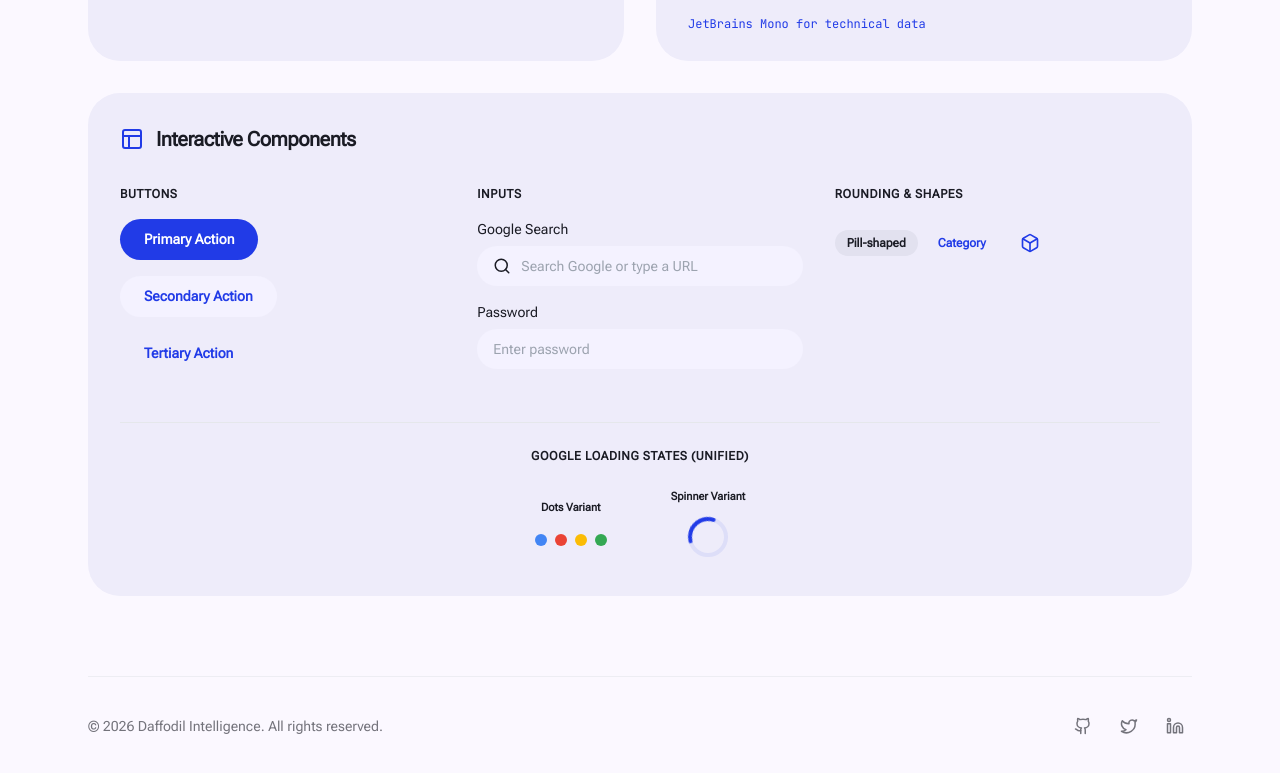
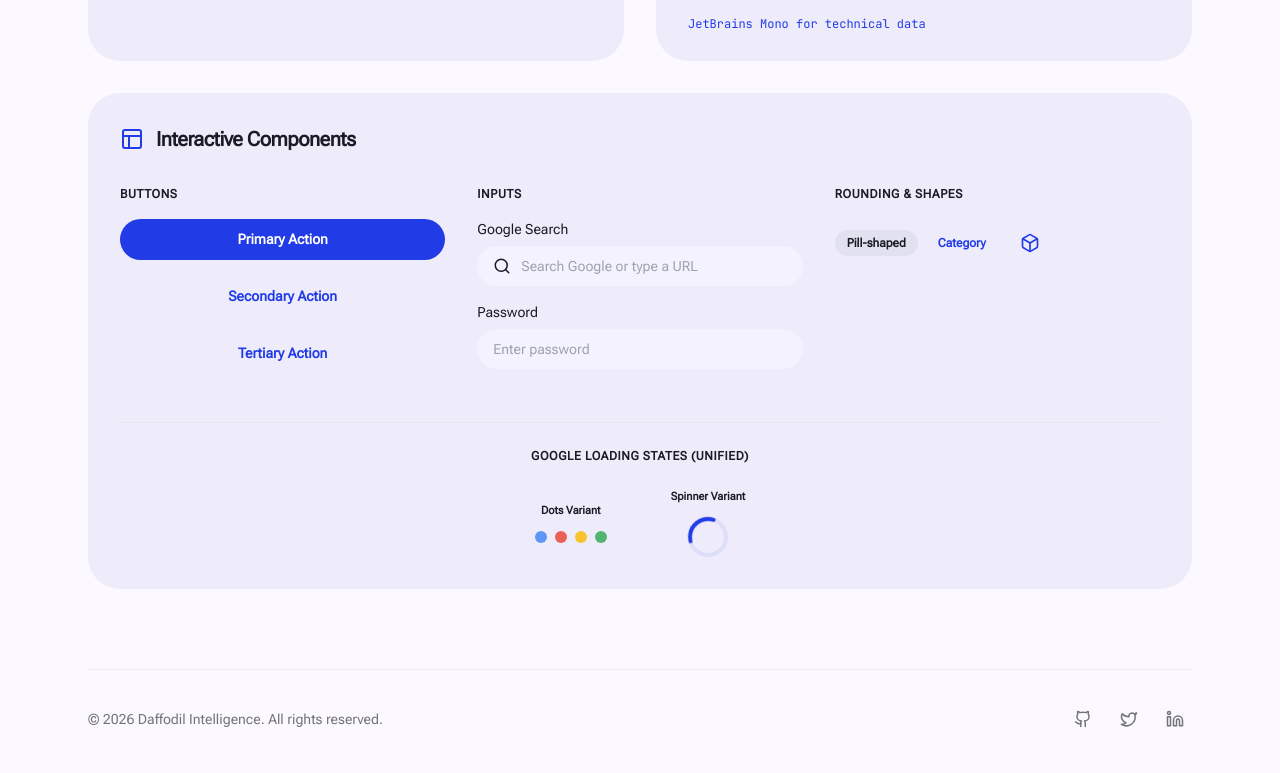
Before and after one commit to theshoaibme/daffodil-intelligence, a React (Vite) app in the folder apps/web/: page / in a window 1280 px wide. Shown: the part 571-1344 px from the top of the page. Built offline with nearby package versions, Linux system fonts and the light colour scheme.

Commit message:
refactor: remove Tooltip component dependency and upgrade Button component with size, color, and tonal variant support

```diff
--- a/apps/web/src/components/ComponentGallery.tsx
+++ b/apps/web/src/components/ComponentGallery.tsx
@@ -19,13 +19,13 @@ const ComponentGallery: React.FC = () => {
             Buttons
           </h3>
           <div className="space-y-4 flex flex-col border-0 shadow-none">
-            <Button variant="contained" tooltipTitle="Primary action button">
+            <Button variant="contained">
               Primary Action
             </Button>
-            <Button variant="outlined" tooltipTitle="Secondary action button">
+            <Button variant="outlined">
               Secondary Action
             </Button>
-            <Button variant="text" tooltipTitle="Tertiary action button">
+            <Button variant="text">
               Tertiary Action
             </Button>
           </div>
--- a/apps/web/src/components/Footer.tsx
+++ b/apps/web/src/components/Footer.tsx
@@ -1,6 +1,5 @@
 import React from 'react';
 import { Github, Twitter, Linkedin } from 'lucide-react';
-import { Tooltip } from '@ui';
 
 const Footer: React.FC = () => {
   return (
@@ -10,21 +9,15 @@ const Footer: React.FC = () => {
           © 2026 Daffodil Intelligence. All rights reserved.
         </p>
         <div className="flex flex-row space-x-3 border-0 shadow-none">
-          <Tooltip title="Visit Github Repository">
           <button className="p-2 hover:bg-surface-highest/20 text-on-surface hover:text-primary rounded-full outline-none border-0 shadow-none transform-none transition-none flex items-center justify-center">
             <Github size={18} />
           </button>
-          </Tooltip>
-          <Tooltip title="Visit our Twitter">
           <button className="p-2 hover:bg-surface-highest/20 text-on-surface hover:text-primary rounded-full outline-none border-0 shadow-none transform-none transition-none flex items-center justify-center">
             <Twitter size={18} />
           </button>
-          </Tooltip>
-          <Tooltip title="Visit our LinkedIn">
           <button className="p-2 hover:bg-surface-highest/20 text-on-surface hover:text-primary rounded-full outline-none border-0 shadow-none transform-none transition-none flex items-center justify-center">
             <Linkedin size={18} />
           </button>
-          </Tooltip>
         </div>
       </div>
     </div>
--- a/apps/web/src/components/Header.tsx
+++ b/apps/web/src/components/Header.tsx
@@ -1,7 +1,6 @@
 import React from 'react';
 import { Sun, Moon } from 'lucide-react';
 import { useThemeMode } from './ThemeProvider';
-import { Tooltip } from '@ui';
 
 const Header: React.FC = () => {
   const { mode, toggleTheme } = useThemeMode();
@@ -16,14 +15,12 @@ const Header: React.FC = () => {
           A high-fidelity, dynamic setup aligned strictly with Google default rules.
         </p>
       </div>
-      <Tooltip title={mode === 'dark' ? "Switch to Light Theme" : "Switch to Dark Theme"}>
       <button
         onClick={toggleTheme}
         className="p-3 rounded-full bg-surface-lowest hover:bg-surface-highest/30 text-on-surface flex items-center justify-center outline-none border-0 shadow-none transform-none transition-none"
       >
         {mode === 'dark' ? <Sun size={22} /> : <Moon size={22} />}
       </button>
-      </Tooltip>
     </div>
   );
 };
--- a/apps/web/src/components/ui/Button.tsx
+++ b/apps/web/src/components/ui/Button.tsx
@@ -1,41 +1,76 @@
 import React from 'react';
-import { Tooltip } from './Tooltip';
 
 interface ButtonProps extends React.ButtonHTMLAttributes<HTMLButtonElement> {
-  variant?: 'contained' | 'outlined' | 'text';
-  tooltipTitle?: string;
+  variant?: 'contained' | 'outlined' | 'text' | 'tonal';
+  color?: 'primary' | 'secondary' | 'error';
+  size?: 'sm' | 'md' | 'lg';
 }
 
 export const Button: React.FC<ButtonProps> = ({
   variant = 'contained',
-  tooltipTitle,
+  color = 'primary',
+  size = 'md',
   className = '',
   children,
   ...props
 }) => {
-  const baseStyles = 'px-6 py-2.5 rounded-full font-semibold outline-none border-0 shadow-none transform-none transition-none text-[14px] flex items-center justify-center';
+  // Base pill-shaped modern layout
+  const baseStyles = 'rounded-full font-semibold outline-none border-0 shadow-none transform-none transition-none flex items-center justify-center';
 
+  // Size variants mapping
+  let sizeStyles = '';
+  if (size === 'sm') {
+    sizeStyles = 'px-4 py-1.5 text-[12px]';
+  } else if (size === 'lg') {
+    sizeStyles = 'px-8 py-3.5 text-[16px]';
+  } else {
+    sizeStyles = 'px-6 py-2.5 text-[14px]'; // standard md size
+  }
+
+  // Variant & Color combinations
   let variantStyles = '';
   if (variant === 'contained') {
-    variantStyles = 'bg-primary text-on-primary hover:opacity-90 active:opacity-80';
+    if (color === 'secondary') {
+      variantStyles = 'bg-secondary text-white hover:opacity-90 active:opacity-80';
+    } else if (color === 'error') {
+      variantStyles = 'bg-error text-white hover:opacity-90 active:opacity-80';
+    } else {
+      variantStyles = 'bg-primary text-on-primary hover:opacity-90 active:opacity-80';
+    }
   } else if (variant === 'outlined') {
-    variantStyles = 'bg-surface-low dark:bg-surface-lowest text-primary hover:bg-primary/10';
+    if (color === 'secondary') {
+      variantStyles = 'bg-transparent text-secondary border border-secondary/30 hover:bg-secondary/10';
+    } else if (color === 'error') {
+      variantStyles = 'bg-transparent text-error border border-error/30 hover:bg-error/10';
+    } else {
+      variantStyles = 'bg-transparent text-primary border border-primary/30 hover:bg-primary/10';
+    }
+  } else if (variant === 'tonal') {
+    // Premium Google Material You Filled Tonal variant (soft background, deep colored text)
+    if (color === 'secondary') {
+      variantStyles = 'bg-secondary/15 text-secondary hover:bg-secondary/25';
+    } else if (color === 'error') {
+      variantStyles = 'bg-error/15 text-error hover:bg-error/25';
+    } else {
+      variantStyles = 'bg-primary/15 text-primary hover:bg-primary/25';
+    }
   } else {
-    variantStyles = 'bg-transparent text-primary hover:bg-primary/10';
+    // Text variant
+    if (color === 'secondary') {
+      variantStyles = 'bg-transparent text-secondary hover:bg-secondary/10';
+    } else if (color === 'error') {
+      variantStyles = 'bg-transparent text-error hover:bg-error/10';
+    } else {
+      variantStyles = 'bg-transparent text-primary hover:bg-primary/10';
+    }
   }
 
-  const buttonElement = (
+  return (
     <button
-      className={`${baseStyles} ${variantStyles} ${className}`}
+      className={`${baseStyles} ${sizeStyles} ${variantStyles} ${className}`}
       {...props}
     >
       {children}
     </button>
   );
-
-  if (tooltipTitle) {
-    return <Tooltip title={tooltipTitle}>{buttonElement}</Tooltip>;
-  }
-
-  return buttonElement;
 };
--- a/apps/web/src/components/ui/Input.tsx
+++ b/apps/web/src/components/ui/Input.tsx
@@ -1,47 +1,59 @@
 import React from 'react';
-import { Tooltip } from './Tooltip';
 
 interface InputProps extends React.InputHTMLAttributes<HTMLInputElement> {
   label?: string;
-  tooltipTitle?: string;
+  variant?: 'outlined' | 'filled' | 'standard'; // Outlined pill, Filled tonal with bottom line, or standard underlined
   startIcon?: React.ReactNode;
   containerClassName?: string;
 }
 
 export const Input: React.FC<InputProps> = ({
   label,
-  tooltipTitle,
+  variant = 'outlined',
   startIcon,
   className = '',
   containerClassName = '',
   ...props
 }) => {
-  const inputElement = (
-    <div className={`flex flex-col w-full ${containerClassName}`}>
+  // Variant styling mapping
+  let inputStyles = '';
+  if (variant === 'outlined') {
+    // Google standard fully pill-shaped search input
+    inputStyles = 'h-10 rounded-full bg-surface-low dark:bg-surface-lowest text-on-surface placeholder:text-on-surface-variant/40 outline-none border-0 shadow-none focus:bg-surface-low dark:focus:bg-surface-lowest';
+  } else if (variant === 'filled') {
+    // Google Material Filled variant: square container with soft top-rounding and a bottom active border
+    inputStyles = 'h-11 rounded-t-md rounded-b-none bg-surface-high/30 dark:bg-surface-high/10 text-on-surface placeholder:text-on-surface-variant/40 outline-none border-0 border-b-2 border-surface-highest/50 focus:border-primary focus:bg-surface-high/40 transition-colors duration-150 shadow-none';
+  } else {
+    // Standard underlined input: no background, simple bottom line, highly compact
+    inputStyles = 'h-10 rounded-none bg-transparent text-on-surface placeholder:text-on-surface-variant/40 outline-none border-0 border-b-2 border-surface-highest/40 focus:border-primary transition-colors duration-150 shadow-none px-0';
+  }
+
+  // Padding adjustment for startIcon
+  const paddingStyles = startIcon
+    ? (variant === 'standard' ? 'pl-8 pr-0' : 'pl-11 pr-4')
+    : (variant === 'standard' ? 'px-0' : 'px-4');
+
+  // Adjust icon placement for standard underlined variants
+  const iconLeftClass = variant === 'standard' ? 'left-0' : 'left-4';
+
+  return (
+    <div className={`flex flex-col w-full ${containerClassName} border-0 shadow-none`}>
       {label && (
         <label className="text-[14px] font-medium mb-1.5 text-on-surface">
           {label}
         </label>
       )}
-      <div className="relative flex items-center w-full">
+      <div className="relative flex items-center w-full border-0 shadow-none">
         {startIcon && (
-          <div className="absolute left-4 text-on-surface-variant/70 pointer-events-none flex items-center justify-center">
+          <div className={`absolute ${iconLeftClass} text-on-surface-variant/70 pointer-events-none flex items-center justify-center`}>
             {startIcon}
           </div>
         )}
         <input
-          className={`h-10 w-full rounded-full bg-surface-low dark:bg-surface-lowest text-on-surface placeholder:text-on-surface-variant/40 outline-none border-0 shadow-none selection:bg-primary selection:text-on-primary autofill-light dark:autofill-dark text-[14px] ${
-            startIcon ? 'pl-11 pr-4' : 'px-4'
-          } ${className}`}
+          className={`w-full selection:bg-primary selection:text-on-primary autofill-light dark:autofill-dark text-[14px] ${inputStyles} ${paddingStyles} ${className}`}
           {...props}
         />
       </div>
     </div>
   );
-
-  if (tooltipTitle) {
-    return <Tooltip title={tooltipTitle}>{inputElement}</Tooltip>;
-  }
-
-  return inputElement;
 };
--- a/apps/web/src/components/ui/Loader.tsx
+++ b/apps/web/src/components/ui/Loader.tsx
@@ -1,11 +1,10 @@
 import React from 'react';
-import { Tooltip } from './Tooltip';
 
 interface LoaderProps {
-  variant?: 'spinner' | 'dots';
+  variant?: 'spinner' | 'dots' | 'linear'; // Added 'linear' variant for horizontal sliding progress bar
   diameter?: number;
   strokeWidth?: number;
-  color?: 'primary' | 'accent' | 'warn';
+  color?: 'primary' | 'secondary' | 'error'; // Added robust color variants
   message?: string;
   fullPage?: boolean;
   overlay?: boolean;
@@ -32,8 +31,14 @@ export const Loader: React.FC<LoaderProps> = ({
     return base;
   }, [fullPage, overlay]);
 
+  // Color mapping utility for SVGs and dots
+  const colorHex = React.useMemo(() => {
+    if (color === 'secondary') return 'var(--color-secondary)';
+    if (color === 'error') return 'var(--color-error)';
+    return 'var(--color-primary)';
+  }, [color]);
+
   return (
-    <Tooltip title={message || "Loading..."}>
     <div className={containerClasses}>
       {variant === 'spinner' ? (
         <div
@@ -60,27 +65,55 @@ export const Loader: React.FC<LoaderProps> = ({
               cy={diameter / 2}
               r={(diameter - strokeWidth) / 2}
               fill="none"
-                stroke={color === 'warn' ? '#ea4335' : color === 'accent' ? '#fbbc05' : '#213be7'}
+              stroke={colorHex}
               strokeWidth={strokeWidth}
               strokeLinecap="round"
               className="animate-google-dash border-0"
             />
           </svg>
         </div>
-        ) : (
+      ) : variant === 'dots' ? (
         /* Dots Variant */
         <div className="flex flex-row space-x-2 justify-center items-center">
-            {['#4285F4', '#EA4335', '#FBBC05', '#34A853'].map((dotColor) => (
+          {color === 'primary' ? (
+            // Traditional Multi-color Google dots
+            ['#4285F4', '#EA4335', '#FBBC05', '#34A853'].map((dotColor) => (
               <div
                 key={dotColor}
-                className="rounded-full border-0 shadow-none"
+                className="rounded-full border-0 shadow-none animate-pulse"
                 style={{
                   width: diameter * 0.3,
                   height: diameter * 0.3,
                   backgroundColor: dotColor,
                 }}
               />
-            ))}
+            ))
+          ) : (
+            // Monochromatic themed dots
+            [1, 2, 3, 4].map((i) => (
+              <div
+                key={i}
+                className="rounded-full border-0 shadow-none animate-pulse"
+                style={{
+                  width: diameter * 0.3,
+                  height: diameter * 0.3,
+                  backgroundColor: colorHex,
+                  animationDelay: `${i * 0.2}s`,
+                }}
+              />
+            ))
+          )}
+        </div>
+      ) : (
+        /* Linear Google-style running progress bar variant */
+        <div className="w-64 h-1 bg-primary/10 rounded-full overflow-hidden relative border-0 shadow-none">
+          <div
+            className="h-full rounded-full absolute top-0 animate-linear-loader"
+            style={{
+              width: '40%',
+              backgroundColor: colorHex
+            }}
+          />
         </div>
       )}
       {message && (
@@ -89,6 +122,5 @@ export const Loader: React.FC<LoaderProps> = ({
         </p>
       )}
     </div>
-    </Tooltip>
   );
 };
--- a/apps/web/src/components/ui/index.ts
+++ b/apps/web/src/components/ui/index.ts
@@ -1,4 +1,3 @@
-export * from './Tooltip';
 export * from './Button';
 export * from './Input';
 export * from './Badge';
--- a/apps/web/src/index.css
+++ b/apps/web/src/index.css
@@ -54,8 +54,12 @@
   color-scheme: dark;
 }
 
+body, input, button, select, textarea {
+  font-family: var(--font-sans);
+}
+
 body {
-  @apply bg-background text-on-surface font-sans antialiased;
+  @apply bg-background text-on-surface antialiased;
   margin: 0;
   min-height: 100vh;
 }
--- a/apps/web/tailwind.config.ts
+++ b/apps/web/tailwind.config.ts
@@ -52,11 +52,16 @@ const config: Config = {
           '0%': { strokeDasharray: '1, 200', strokeDashoffset: '0' },
           '50%': { strokeDasharray: '89, 200', strokeDashoffset: '-35px' },
           '100%': { strokeDasharray: '89, 200', strokeDashoffset: '-124px' },
+        },
+        'linear-loader': {
+          '0%': { left: '-40%' },
+          '100%': { left: '100%' },
         }
       },
       animation: {
         'google-rotate': 'google-rotate 2s linear infinite',
         'google-dash': 'google-dash 1.5s ease-in-out infinite',
+        'linear-loader': 'linear-loader 1.5s infinite linear',
       }
     },
   },
```
Also changed, not shown: apps/web/src/components/ui/Badge.tsx (+1 -10 lines). Lines whose indentation alone changed are shown as unchanged.
